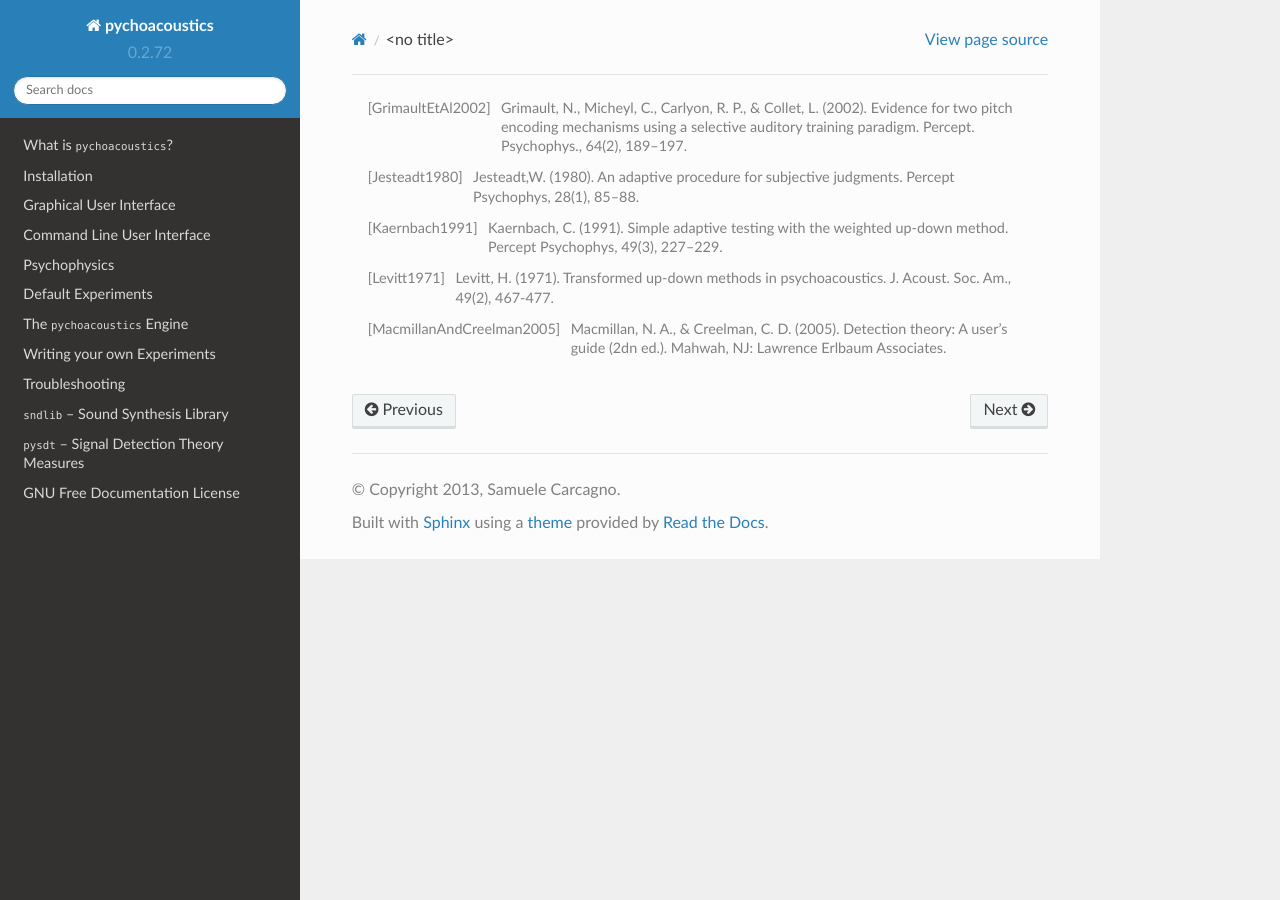
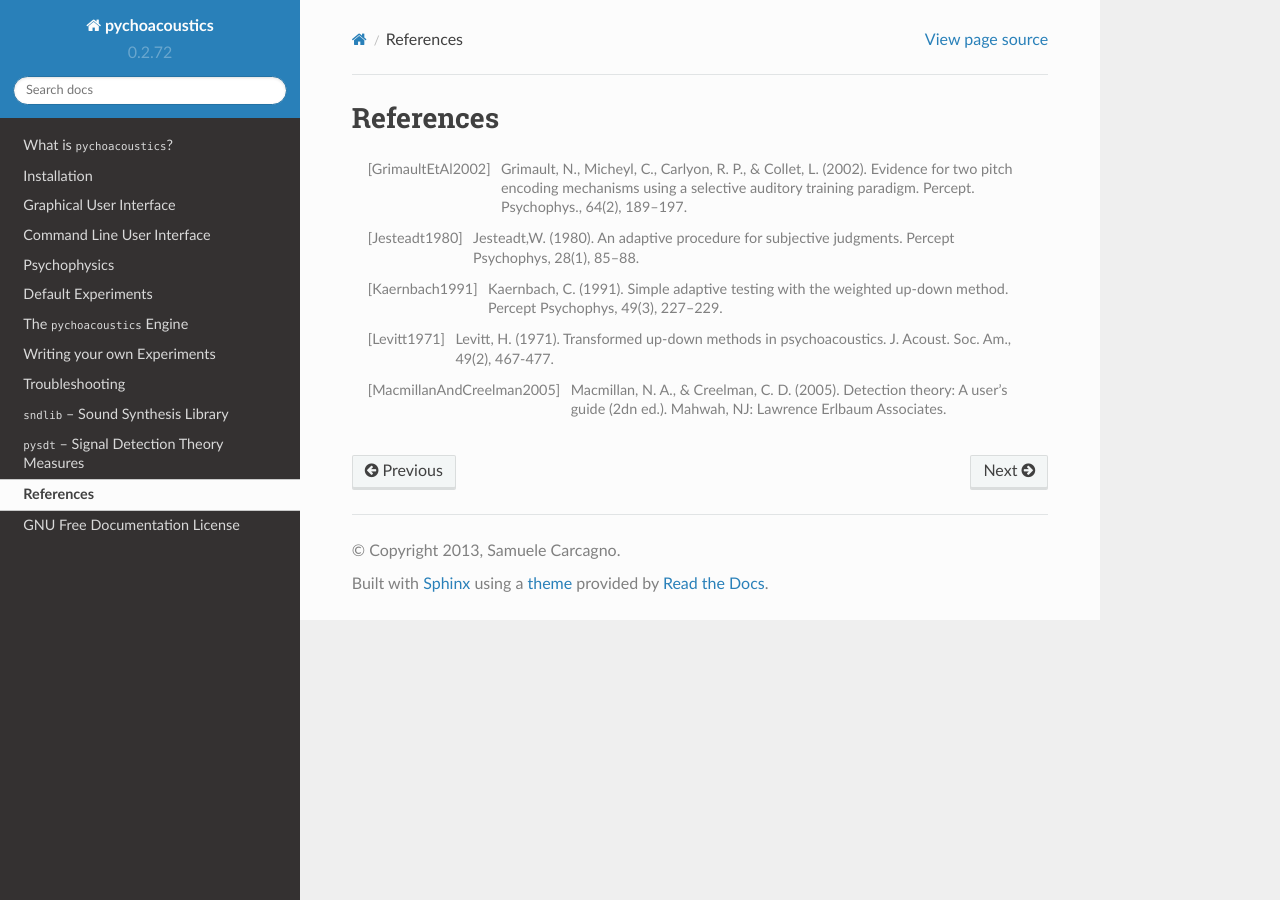
Before and after one commit to sam81/pychoacoustics, a Sphinx documentation site: the page built from pychoacoustics/doc/references.rst, in a window 1280 px wide. Built offline with Sphinx 7.4.7 and the Read the Docs theme 2.0.0, drawn with Linux system fonts in a browser that asks for light colours; the version number is read from the project's files by our own code.

Commit message:
doc fixes

```diff
--- a/pychoacoustics/doc/adding_experiments.rst
+++ b/pychoacoustics/doc/adding_experiments.rst
@@ -407,7 +407,7 @@ at the top of our ``freq.py`` file.
 
 
 Writing a "Constant 1-Interval 2-Alternatives" Paradigm Experiment
-===============================================================
+===================================================================
 
 In the next paragraphs we'll see an example of an experiment using the
 "Constant 1-Interval 2-Alternatives" paradigm. The experiment is simple "Yes/No" signal
--- a/pychoacoustics/doc/conf.py
+++ b/pychoacoustics/doc/conf.py
@@ -18,7 +18,7 @@ import sys, os
 # add these directories to sys.path here. If the directory is relative to the
 # documentation root, use os.path.abspath to make it absolute, like shown here.
 sys.path.insert(0, os.path.abspath('../'))
-sys.path.insert(0, os.path.abspath('../default_experiments/'))
+sys.path.insert(0, os.path.abspath('../default_experiments'))
 
 # -- General configuration -----------------------------------------------------
 
--- a/pychoacoustics/doc/graphical_user_interface.rst
+++ b/pychoacoustics/doc/graphical_user_interface.rst
@@ -256,7 +256,7 @@ Paradigm Widgets
 ~~~~~~~~~~~~~~~~
 
 Transformed Up-Down Paradigm Widgets
-^^^^^^^^^^^^^^^^^^^^^^^^^
+^^^^^^^^^^^^^^^^^^^^^^^^^^^^^^^^^^^^^
 
 -  **Procedure** If “Arithmetic” the quantity defined by the step size
    will be added or subtracted to the parameter that is adaptively
@@ -335,7 +335,7 @@ Weighted Up-Down Paradigm Widgets
    criterion.
 
 Transformed Up-Down Interleaved Paradigm Widgets
-^^^^^^^^^^^^^^^^^^^^^^^^^^^^^^^^^^^^^
+^^^^^^^^^^^^^^^^^^^^^^^^^^^^^^^^^^^^^^^^^^^^^^^^^
 
 -  **Procedure** If “Arithmetic” the quantity defined by the step size
    will be added or subtracted to the parameter that is adaptively
--- a/pychoacoustics/doc/psychophysics.rst
+++ b/pychoacoustics/doc/psychophysics.rst
@@ -10,7 +10,7 @@ Available Paradigms
 -------------------
 
 Transformed Up-Down
-^^^^^^^^
+^^^^^^^^^^^^^^^^^^^
 
 This paradigm implements the transformed up-down adaptive procedures described by
 [Levitt1971]_. It can be used with :math:`n`-intervals, :math:`n`-alternatives forced
@@ -26,7 +26,7 @@ therefore have :math:`n` intervals and :math:`n-1` alternatives are also
 supported (see [GrimaultEtAl2002]_ for an example of such tasks)
 
 Transformed Up-Down Interleaved
-^^^^^^^^^^^^^^^^^^^^
+^^^^^^^^^^^^^^^^^^^^^^^^^^^^^^^
 
 This paradigm implements the interleaved transformed up-down procedure described by [Jesteadt1980]_ .
 
--- a/pychoacoustics/doc/references.rst
+++ b/pychoacoustics/doc/references.rst
@@ -1,3 +1,6 @@
+**********
+References
+**********
 
 .. [GrimaultEtAl2002] Grimault, N., Micheyl, C., Carlyon, R. P., & Collet, L. (2002). Evidence for two pitch encoding mechanisms using a selective auditory training paradigm. Percept. Psychophys., 64(2), 189–197.
 .. [Jesteadt1980] Jesteadt,W. (1980). An adaptive procedure for subjective judgments. Percept Psychophys, 28(1), 85–88.
```
Also changed, not shown: pychoacoustics/doc/default_experiments.rst (+6 -5 lines).
